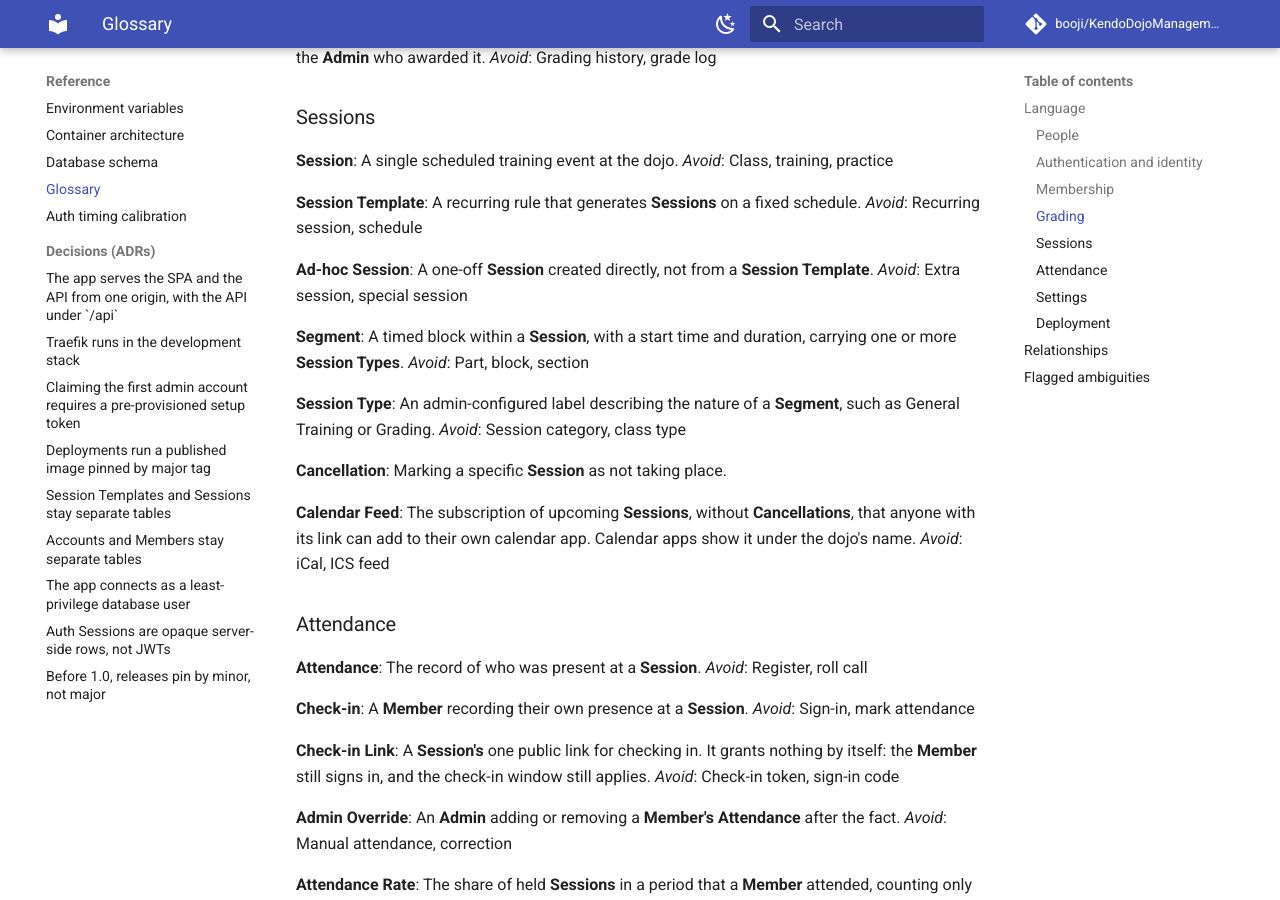
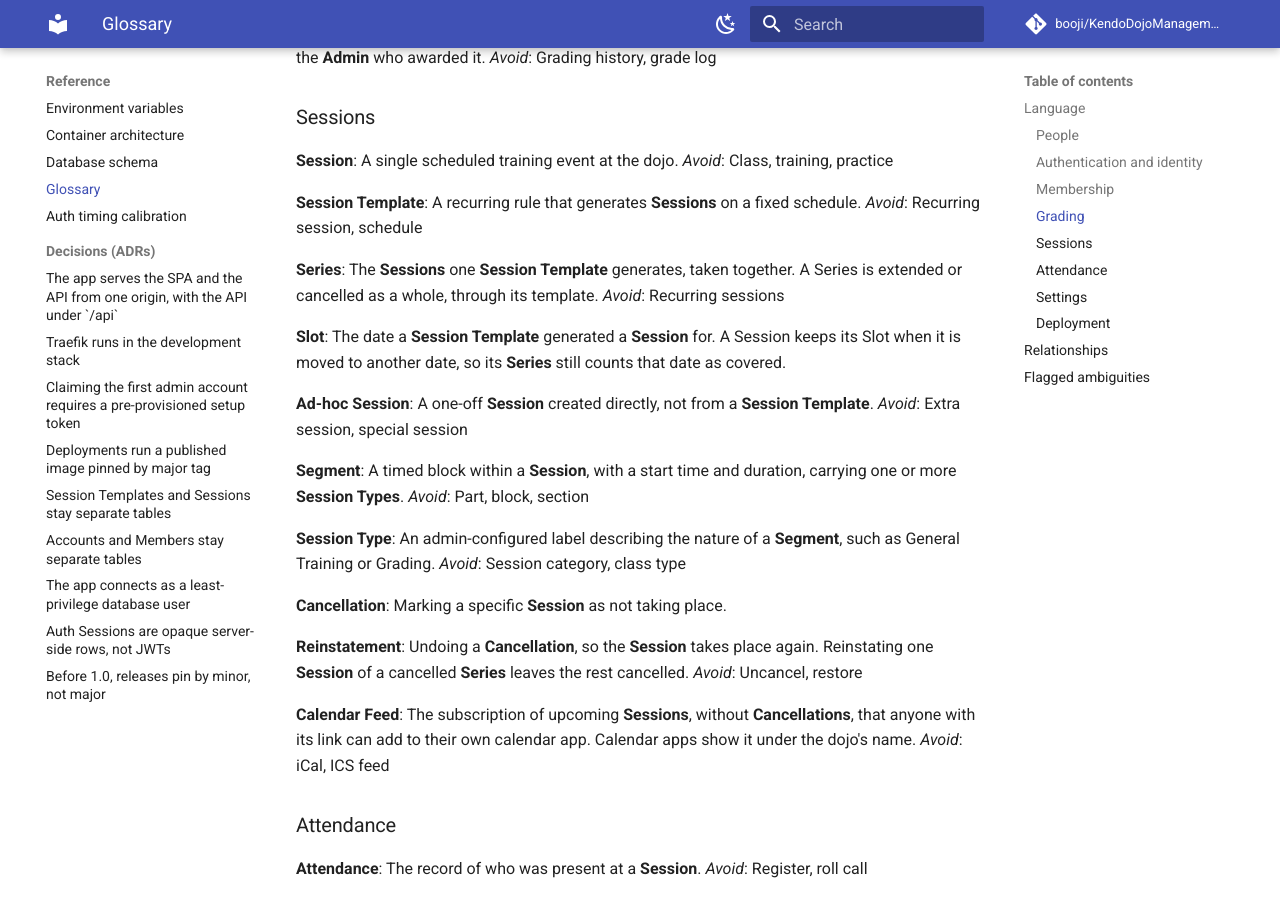
Before and after one commit to booji/KendoDojoManagement, an MkDocs documentation site: the page built from docs/reference/glossary.md, in a window 1280 px wide and 900 px high, scrolled down 1933 px. Built offline with MkDocs 1.6.1 and Material for MkDocs 9.7.7, drawn with Linux system fonts in a browser that asks for light colours; comment, search, counter and statistics services are not loaded; the version menu is left out; some of the changed text lies outside the part shown.

Commit message:
docs(glossary): Series, Slot and Reinstatement (#578, #579)

```diff
--- a/GLOSSARY.md
+++ b/GLOSSARY.md
@@ -113,6 +113,13 @@ _Avoid_: Class, training, practice
 A recurring rule that generates **Sessions** on a fixed schedule.
 _Avoid_: Recurring session, schedule
 
+**Series**:
+The **Sessions** one **Session Template** generates, taken together. A Series is extended or cancelled as a whole, through its template.
+_Avoid_: Recurring sessions
+
+**Slot**:
+The date a **Session Template** generated a **Session** for. A Session keeps its Slot when it is moved to another date, so its **Series** still counts that date as covered.
+
 **Ad-hoc Session**:
 A one-off **Session** created directly, not from a **Session Template**.
 _Avoid_: Extra session, special session
@@ -127,6 +134,10 @@ _Avoid_: Session category, class type
 
 **Cancellation**:
 Marking a specific **Session** as not taking place.
+
+**Reinstatement**:
+Undoing a **Cancellation**, so the **Session** takes place again. Reinstating one **Session** of a cancelled **Series** leaves the rest cancelled.
+_Avoid_: Uncancel, restore
 
 **Calendar Feed**:
 The subscription of upcoming **Sessions**, without **Cancellations**, that anyone with its link can add to their own calendar app. Calendar apps show it under the dojo's name.
@@ -224,6 +235,7 @@ _Avoid_: Major change, incompatible change
 - A **Member** holds exactly one current **Grade** and accumulates a **Grade History** over time.
 - **Grades** progress in strict order: Mukyū, 6-kyū to 1-kyū, then 1-dan to 8-dan.
 - A **Session** is either generated from a **Session Template** or created as an **Ad-hoc Session**.
+- A generated **Session** covers one **Slot** of its **Series**, and no two Sessions cover the same Slot.
 - A **Session** has one or more **Segments**, and each **Segment** carries one or more **Session Types**, so one evening's keiko can be both Kihon and Keiko.
 - **Attendance** at a **Session** is a collection of **Check-ins** by **Members** and named **Visitors**.
 - A **Session** has exactly one **Check-in Link**, and it never changes.
```
